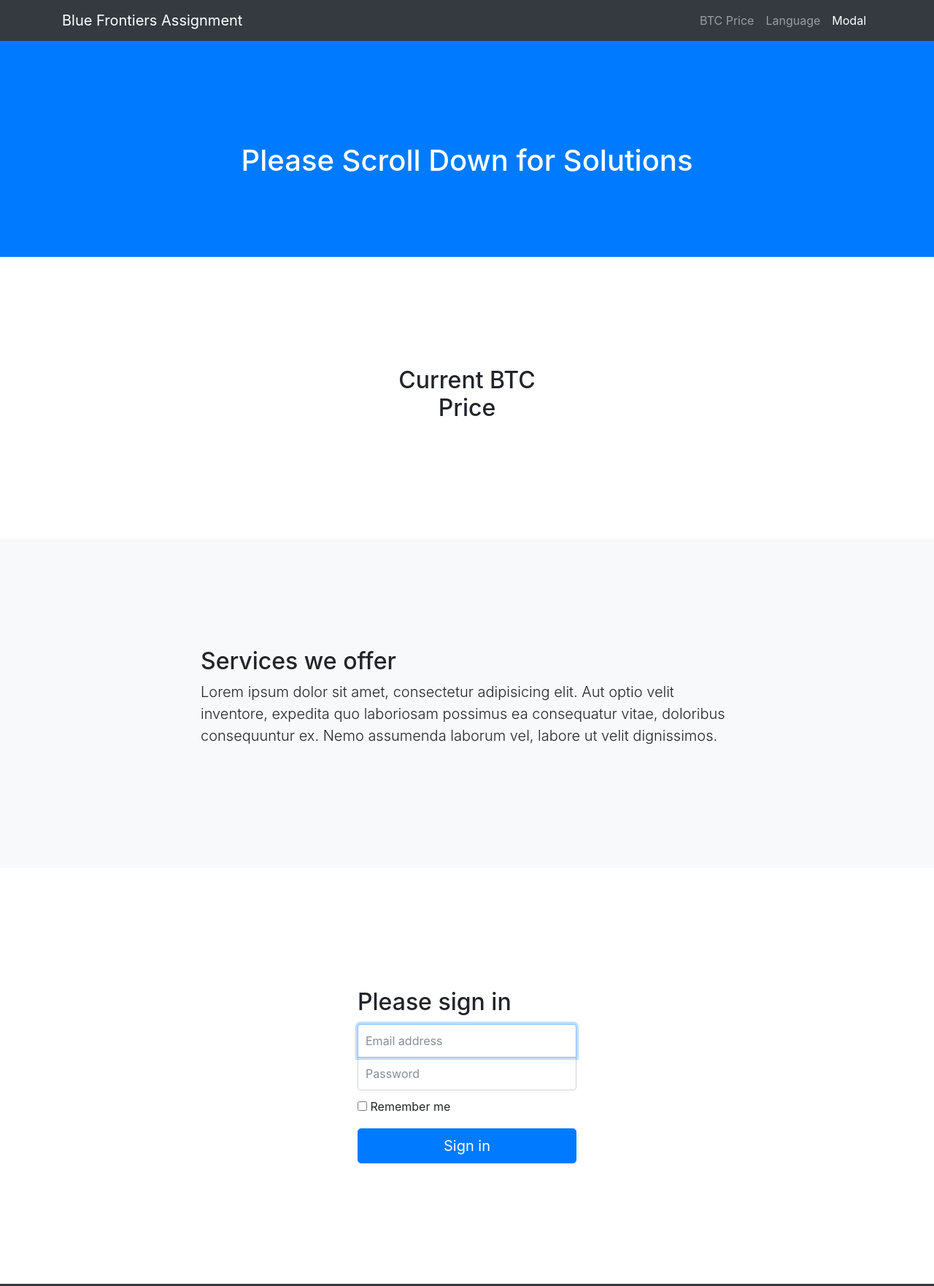
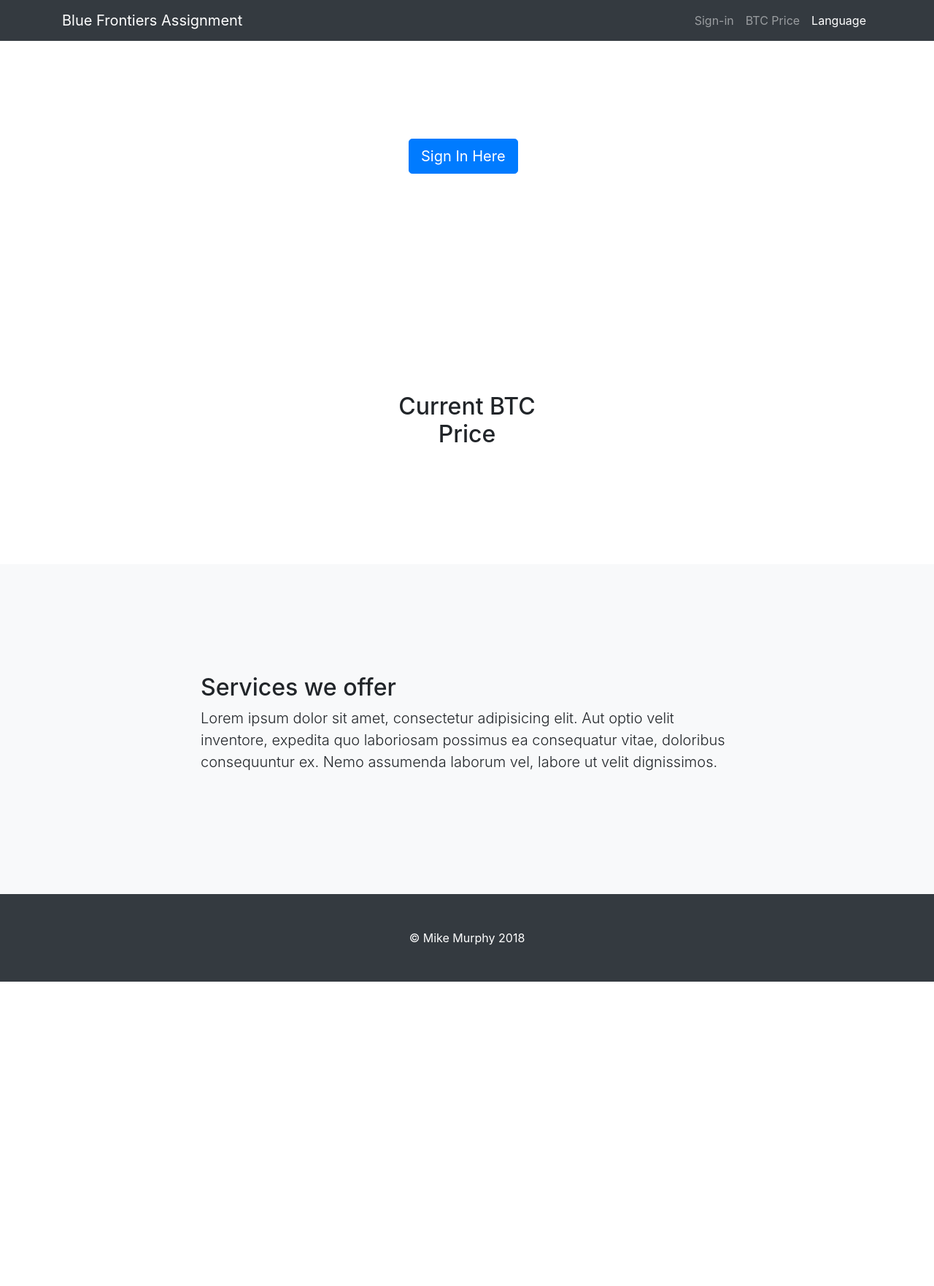
Before and after one commit to Brainstorm-Chaser/Blue-Frontiers, a website with bundled scripts: page index.html in a window 1280 px wide. Shown: the top 1762 px of the page at 73% size. After the commit the page ends 1385 px from the top, so only its background shows below. Built offline with nearby package versions, Linux system fonts and the light colour scheme; a script that the page names is missing.

Commit message:
sign-in finished and email finished

```diff
--- a/css/scrolling-nav.css
+++ b/css/style.css
@@ -1,9 +1,3 @@
-/*!
- * Start Bootstrap - Scrolling Nav (https://startbootstrap.com/template-overviews/scrolling-nav)
- * Copyright 2013-2017 Start Bootstrap
- * Licensed under MIT (https://github.com/BlackrockDigital/startbootstrap-scrolling-nav/blob/master/LICENSE)
- */
-
 header {
   padding: 154px 0 100px;
 }
--- a/index.html
+++ b/index.html
@@ -2,22 +2,16 @@
 <html lang="en">
 
   <head>
-
     <meta charset="utf-8">
     <meta name="viewport" content="width=device-width, initial-scale=1, shrink-to-fit=no">
     <meta name="description" content="">
     <meta name="author" content="">
-
     <title>Blue Frontiers Assignment</title>
-
     <link href="vendor/bootstrap/css/bootstrap.min.css" rel="stylesheet">
-
-    <link href="css/scrolling-nav.css" rel="stylesheet">
-
+    <link href="css/style.css" rel="stylesheet">
   </head>
 
   <body id="page-top">
-
     <nav class="navbar navbar-expand-lg navbar-dark bg-dark fixed-top" id="mainNav">
       <div class="container">
         <a class="navbar-brand js-scroll-trigger" href="#page-top">Blue Frontiers Assignment</a>
@@ -27,25 +21,46 @@
         <div class="collapse navbar-collapse" id="navbarResponsive">
           <ul class="navbar-nav ml-auto">
             <li class="nav-item">
+              <a class="nav-link js-scroll-trigger" href="#sign-in">Sign-in</a>
+            </li>
+            <li class="nav-item">
               <a class="nav-link js-scroll-trigger" href="#btc">BTC Price</a>
             </li>
             <li class="nav-item">
               <a class="nav-link js-scroll-trigger" href="#services">Language</a>
             </li>
-            <li class="nav-item">
-              <a class="nav-link js-scroll-trigger" href="#contact">Modal</a>
-            </li>
-
           </ul>
         </div>
       </div>
     </nav>
 
-    <header class="bg-primary text-white">
-      <div class="container text-center">
-        <h1>Please Scroll Down for Solutions</h1>
+    <section id="sign-in">
+      <div class="container">
+        <div class="row">
+          <div class="col-lg-2 mx-auto">
+            <button type="button" class="btn btn-primary btn-lg" data-toggle="modal" data-target="#myModal"> Sign In Here
+            </button>
+              <div class="modal fade" id="myModal" tabindex="-1" role="dialog" aria-labelledby="myModalLabel">
+                <div class="modal-dialog" role="document">
+                  <div class="modal-content">
+                    <div class="modal-header">
+                      <button type="button" class="close" data-dismiss="modal" aria-label="Close"><span aria-hidden="true">&times;</span></button>
+                    </div>
+                    <div class="modal-body">
+                      <form class="form-signin">
+                            <label for="inputEmail" class="sr-only">Email address</label>
+                            <input type="email" id="inputEmail" class="form-control" placeholder="Email address" required autofocus>
+                            <br>
+                            <button class="btn btn-lg btn-primary btn-block" type="submit">Sign in</button>
+                      </form>
+                    </div>
+                  </div>
+                </div>
+              </div>
+          </div>
+        </div>
       </div>
-    </header>
+    </section>
 
     <section id="btc">
       <div class="container text-center">
@@ -54,7 +69,6 @@
             <h2>Current BTC Price</h2>
             <div class="btcwdgt-price"></div>
           </div>
-
         </div>
       </div>
     </section>
@@ -70,43 +84,15 @@
       </div>
     </section>
 
-    <section id="contact">
-      <div class="container">
-        <div class="row">
-          <div class="col-lg-8 mx-auto">
-            <form class="form-signin">
-              <h2 class="form-signin-heading">Please sign in</h2>
-              <label for="inputEmail" class="sr-only">Email address</label>
-              <input type="email" id="inputEmail" class="form-control" placeholder="Email address" required autofocus>
-              <label for="inputPassword" class="sr-only">Password</label>
-              <input type="password" id="inputPassword" class="form-control" placeholder="Password" required>
-              <div class="checkbox">
-                <label>
-                  <input type="checkbox" value="remember-me"> Remember me
-                </label>
-              </div>
-              <button class="btn btn-lg btn-primary btn-block" type="submit">Sign in</button>
-            </form>
-          </div>
-        </div>
-      </div>
-    </section>
-
     <footer class="py-5 bg-dark">
       <div class="container">
         <p class="m-0 text-center text-white">&copy; Mike Murphy 2018</p>
       </div>
-
     </footer>
 
     <script src="vendor/jquery/jquery.min.js"></script>
     <script src="vendor/bootstrap/js/bootstrap.bundle.min.js"></script>
-
     <script src="vendor/jquery-easing/jquery.easing.min.js"></script>
-
-    <script src="js/scrolling-nav.js"></script>
-
-
+    <script src="js/app.js"></script>
   </body>
-
 </html>
```
Also changed, not shown: js/app.js (renamed from js/scrolling-nav.js).
